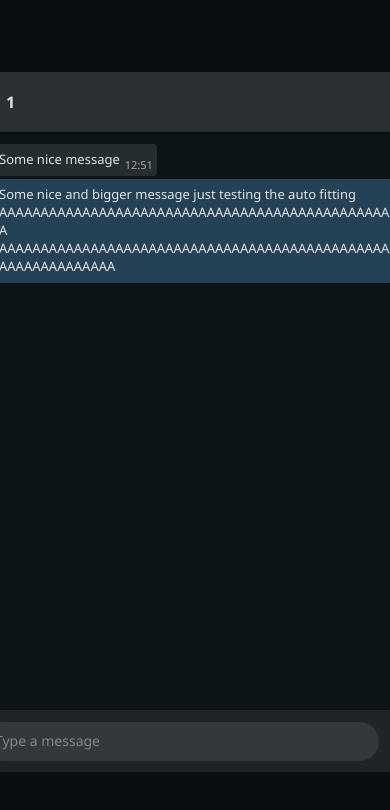
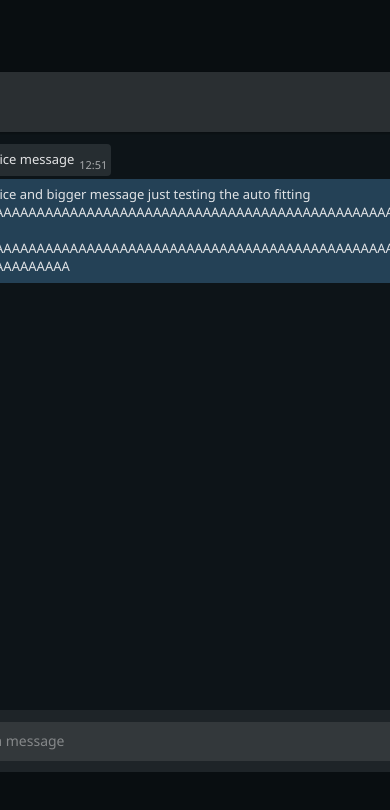
Before and after one commit to ImaKrp/MyChat, a React (Create React App) app: page /1 in a window 390 px wide. Shown: the top 810 px of the page. Built offline with nearby package versions, Linux system fonts and the light colour scheme.

Commit message:
minimal responsivity

```diff
--- a/src/Pages/Landing/style.ts
+++ b/src/Pages/Landing/style.ts
@@ -51,6 +51,13 @@ export const Container = styled.form`
     font-size: 1.8rem;
     font-weight: 400;
   }
+
+  @media (max-width: 412px) and (max-height: 824px) and (orientation: portrait) {
+    width: 100%;
+    height: 100%;
+    align-items: center;
+    justify-content: center;
+  }
 `;
 
 export const Input = styled.input`
@@ -79,7 +86,7 @@ export const InputDiv = styled.div`
     margin-left: 0.7rem;
     font-size: 1.2rem;
     animation: ${opacity} 0.5s;
-    color: var(--error)
+    color: var(--error);
   }
 `;
 
--- a/src/Pages/Room/style.ts
+++ b/src/Pages/Room/style.ts
@@ -49,6 +49,13 @@ export const Container = styled.div`
   background-color: var(--chat-bg);
   animation: ${showContainer} 0.5s;
   position: relative;
+
+  @media (max-width: 610px) and (max-height: 824px) and (orientation: portrait) {
+    width: 100%;
+    height: 100%;
+    align-items: center;
+    justify-content: center;
+  }
 `;
 
 export const Header = styled.header`
@@ -179,6 +186,10 @@ export const IncomingMessage = styled.div`
     border-top: 10px solid var(--incoming-message);
     border-left: 14px solid transparent;
   }
+
+  @media (max-width: 610px) {
+    max-width: 100%;
+  }
 `;
 
 export const OutgoingMessage = styled(IncomingMessage)`
```
